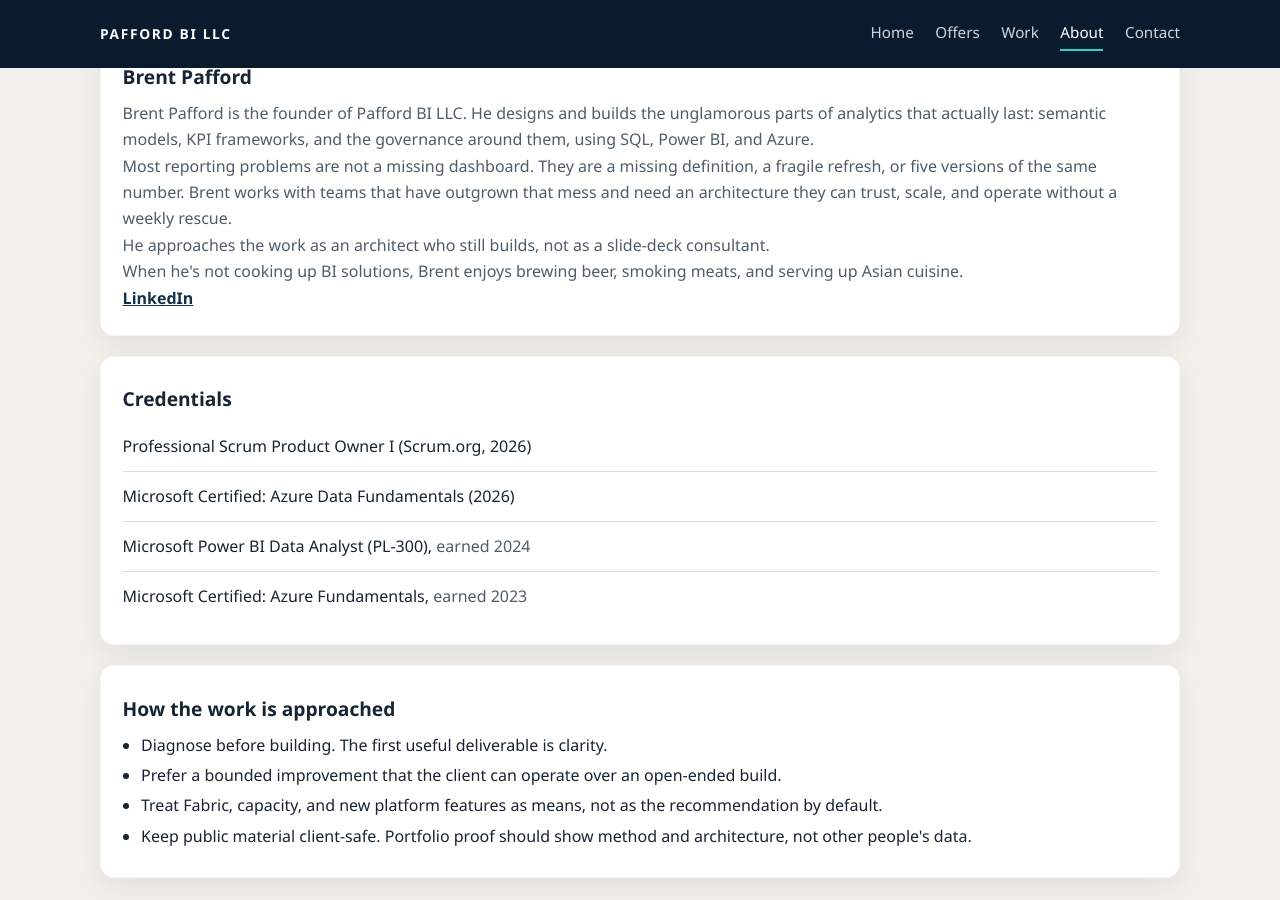
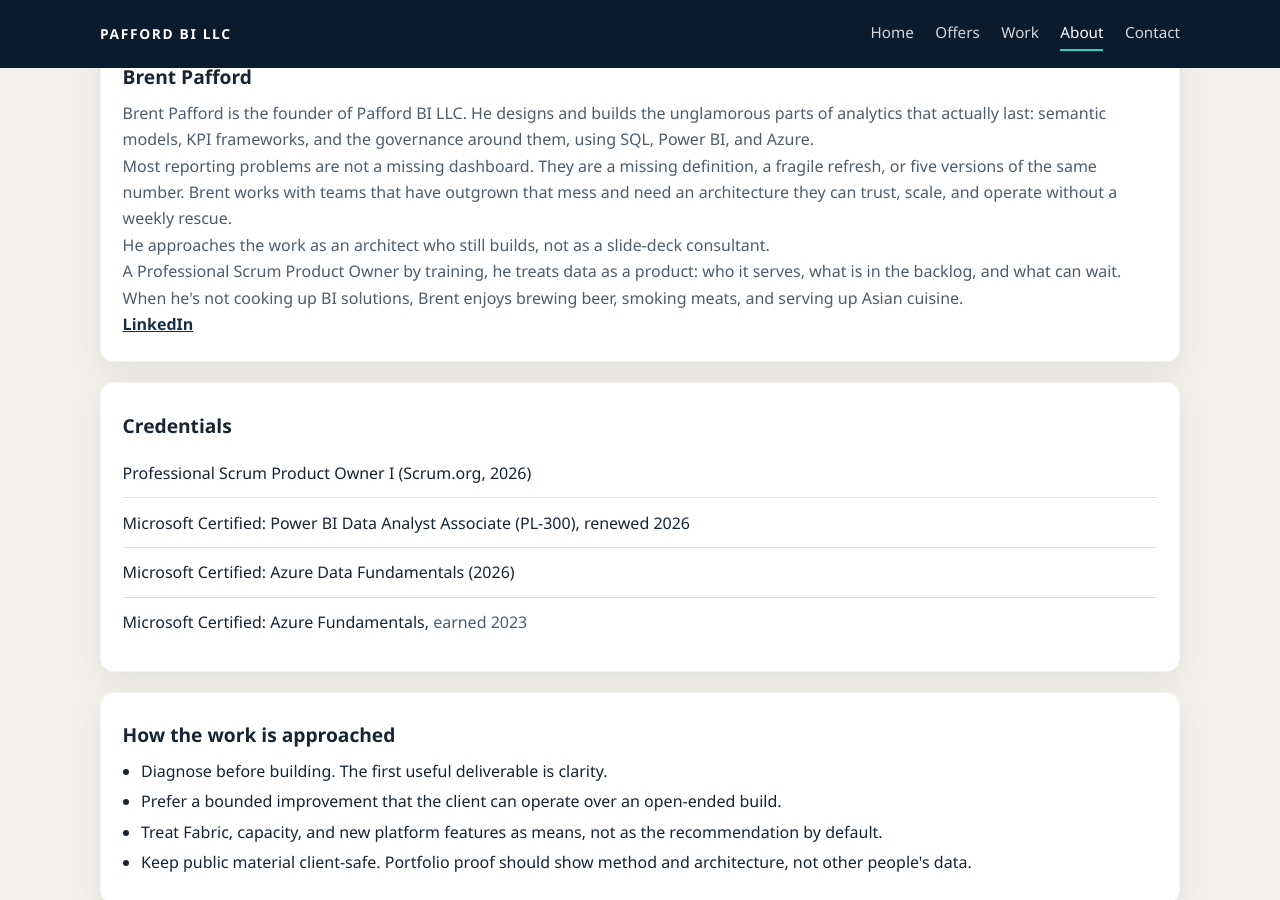
Before and after one commit to paffordbi/paffordbi.github.io, a Jekyll site: the page built from about.md, in a window 1280 px wide and 900 px high, scrolled down 486 px. Built offline with Jekyll 4.4.1, drawn with Linux system fonts in a browser that asks for light colours.

Commit message:
Correct PL-300 as renewed in 2026 and note product thinking.
List the Power BI Data Analyst Associate credential as current,
and add one sentence on treating data as a product.

```diff
--- a/about.md
+++ b/about.md
@@ -26,6 +26,7 @@ permalink: /about/
       <p>Brent Pafford is the founder of Pafford BI LLC. He designs and builds the unglamorous parts of analytics that actually last: semantic models, KPI frameworks, and the governance around them, using SQL, Power BI, and Azure.</p>
       <p>Most reporting problems are not a missing dashboard. They are a missing definition, a fragile refresh, or five versions of the same number. Brent works with teams that have outgrown that mess and need an architecture they can trust, scale, and operate without a weekly rescue.</p>
       <p>He approaches the work as an architect who still builds, not as a slide-deck consultant.</p>
+      <p>A Professional Scrum Product Owner by training, he treats data as a product: who it serves, what is in the backlog, and what can wait.</p>
       <p>When he's not cooking up BI solutions, Brent enjoys brewing beer, smoking meats, and serving up Asian cuisine.</p>
       <p class="profile-links"><a href="https://www.linkedin.com/in/brent-pafford-0bb85432/">LinkedIn</a></p>
     </article>
@@ -34,8 +35,8 @@ permalink: /about/
       <h2>Credentials</h2>
       <ul class="cred-list">
         <li>Professional Scrum Product Owner I (Scrum.org, 2026)</li>
+        <li>Microsoft Certified: Power BI Data Analyst Associate (PL-300), renewed 2026</li>
         <li>Microsoft Certified: Azure Data Fundamentals (2026)</li>
-        <li>Microsoft Power BI Data Analyst (PL-300), <span class="earned">earned 2024</span></li>
         <li>Microsoft Certified: Azure Fundamentals, <span class="earned">earned 2023</span></li>
       </ul>
     </article>
```
Also changed, not shown: offers.md (+1 -1 lines).
